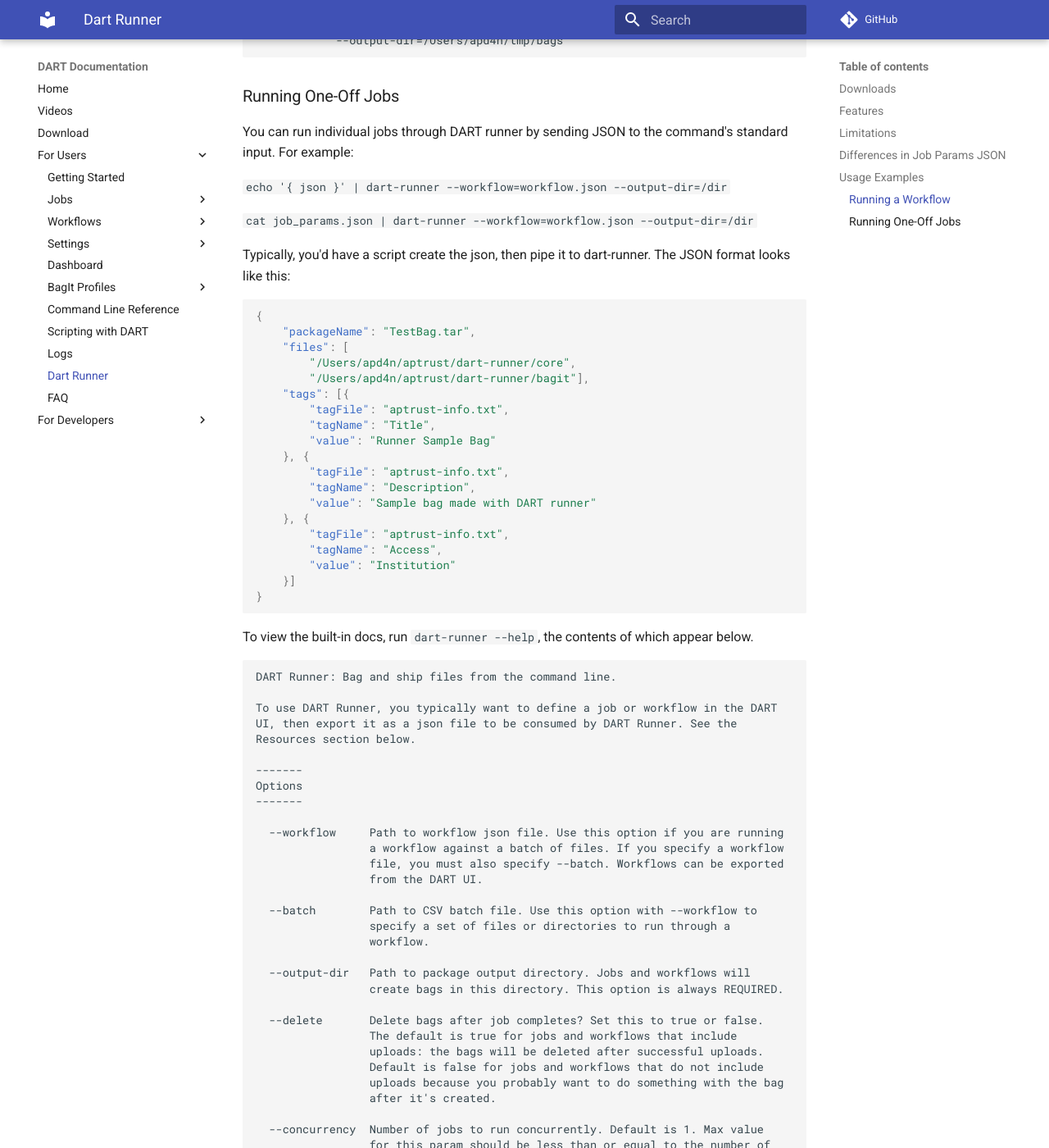
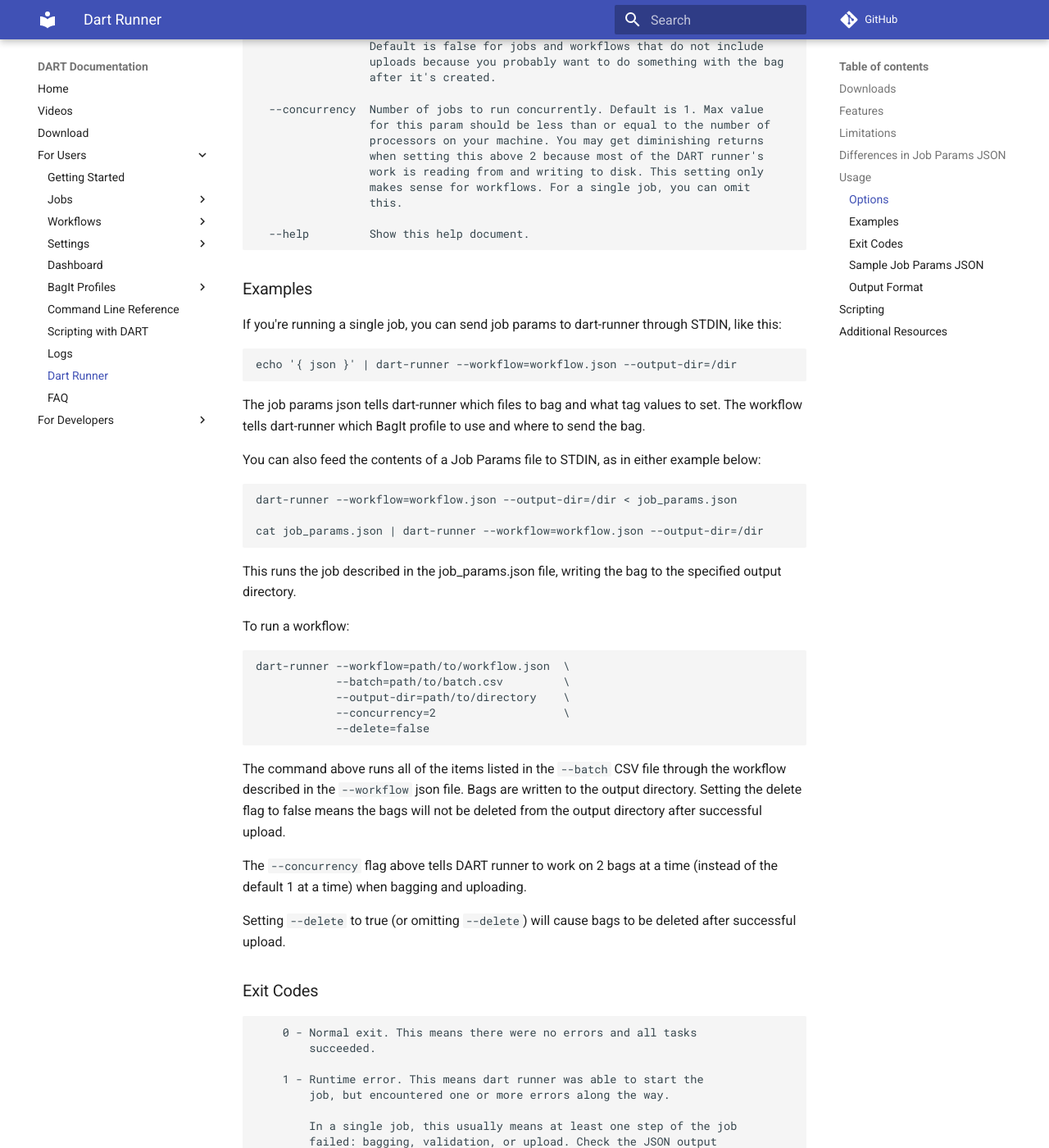
Before and after one commit to APTrust/dart-docs, an MkDocs documentation site: the page built from docs/users/dart_runner.md, in a window 1280 px wide and 1400 px high, scrolled down 2483 px. Shown: the whole window at 82% size. Built offline with MkDocs 1.6.1 and Material for MkDocs 9.7.7, drawn with Linux system fonts in a browser that asks for light colours; comment, search, counter and statistics services are not loaded; some of the changed text lies outside the part shown.

Commit message:
Updated dart-runner docs. Added exit codes, scripting advice, json output. Removed duplication.

````diff
--- a/docs/users/dart_runner.md
+++ b/docs/users/dart_runner.md
@@ -57,71 +57,11 @@
 
 The help text below shows an example of valid Job Params JSON for dart-runner.
 
-## Usage Examples
+## Usage
 
-### Running a Workflow
-
-The following command runs all items in the CSV file through the specified workflow:
-
-`dart-runner --workflow=workflow.json --batch=batch.csv --output-dir=/home/user/bags`
-
-Bags will be written the --output_dir and deleted after successful upload. If you want to keep the bags after upload, add this to the end of the command:
-
-`--delete=false`
-
-We'll run this example, which creates three bags (as defined in the batch file) and uploads them to a local S3 server.
+### Options
 
 ```
-dart-runner --workflow=./testdata/files/postbuild_test_workflow.json \
-            --batch=./testdata/files/postbuild_test_batch.csv \
-            --output-dir=/Users/apd4n/tmp/bags
-```
-
-### Running One-Off Jobs
-
-You can run individual jobs through DART runner by sending JSON to the command's standard input. For example:
-
-`echo '{ json }' | dart-runner --workflow=workflow.json --output-dir=/dir`
-
-`cat job_params.json | dart-runner --workflow=workflow.json --output-dir=/dir`
-
-Typically, you'd have a script create the json, then pipe it to dart-runner. The JSON format looks like this:
-
-```json
-{
-	"packageName": "TestBag.tar",
-	"files": [
-	    "/Users/apd4n/aptrust/dart-runner/core",
-	    "/Users/apd4n/aptrust/dart-runner/bagit"],
-	"tags": [{
-		"tagFile": "aptrust-info.txt",
-		"tagName": "Title",
-		"value": "Runner Sample Bag"
-	}, {
-		"tagFile": "aptrust-info.txt",
-		"tagName": "Description",
-		"value": "Sample bag made with DART runner"
-	}, {
-		"tagFile": "aptrust-info.txt",
-		"tagName": "Access",
-		"value": "Institution"
-	}]
-}
-```
-
-To view the built-in docs, run `dart-runner --help`, the contents of which appear below.
-
-```
-DART Runner: Bag and ship files from the command line.
-
-To use DART Runner, you typically want to define a job or workflow in the DART
-UI, then export it as a json file to be consumed by DART Runner. See the
-Resources section below.
-
--------
-Options
--------
-
   --workflow     Path to workflow json file. Use this option if you are running
                  a workflow against a batch of files. If you specify a workflow
                  file, you must also specify --batch. Workflows can be exported
@@ -129,7 +69,8 @@
 
   --batch        Path to CSV batch file. Use this option with --workflow to
                  specify a set of files or directories to run through a
-                 workflow.
+                 workflow. The batch file format is described at
+                 https://aptrust.github.io/dart-docs/users/workflows/batch_jobs/
 
   --output-dir   Path to package output directory. Jobs and workflows will
                  create bags in this directory. This option is always REQUIRED.
@@ -150,11 +91,9 @@
                  this.
 
   --help         Show this help document.
+```
 
-
---------
-Examples
---------
+### Examples
 
 If you're running a single job, you can send job params to dart-runner through
 STDIN, like this:
@@ -165,7 +104,9 @@
 to set. The workflow tells dart-runner which BagIt profile to use and where to
 send the bag.
 
-You can also feed the contents of a Job Params file to STDIN, like this:
+You can also feed the contents of a Job Params file to STDIN, as in either example below:
+
+    dart-runner --workflow=workflow.json --output-dir=/dir < job_params.json
 
     cat job_params.json | dart-runner --workflow=workflow.json --output-dir=/dir
 
@@ -180,20 +121,49 @@
                 --concurrency=2                   \
                 --delete=false
 
-The command above runs all of the items listed in the --batch CSV file through
-the workflow described in the --workflow json file. Bags are written to the
+The command above runs all of the items listed in the `--batch` CSV file through
+the workflow described in the `--workflow` json file. Bags are written to the
 output directory. Setting the delete flag to false means the bags will not be
 deleted from the output directory after successful upload.
 
-The --concurrency flag above tells DART runner to work on 2 bags at a time
+The `--concurrency` flag above tells DART runner to work on 2 bags at a time
 (instead of the default 1 at a time) when bagging and uploading.
 
-Setting --delete to true (or omitting --delete) will cause bags to be deleted
+Setting `--delete` to true (or omitting `--delete`) will cause bags to be deleted
 after successful upload.
 
-----------------------
-Sample Job Params JSON
-----------------------
+### Exit Codes
+
+```
+    0 - Normal exit. This means there were no errors and all tasks
+        succeeded.
+
+    1 - Runtime error. This means dart runner was able to start the
+        job, but encountered one or more errors along the way.
+
+        In a single job, this usually means at least one step of the job
+        failed: bagging, validation, or upload. Check the JSON output
+        for more details about where the failure occurred and what
+        happened.
+
+        When running a batch of jobs through a workflow, this exit code
+        means that one or more of the jobs in the batch failed. In this
+        case, you should find an error message on stderr saying something
+        like "2 Job(s) failed".
+
+    2 - Usage error. This means dart runner didn't even attempt to start
+        the job because something was wrong with the parameters. This
+        usually means you've forgotten to provide a necessary parameter
+        such as --workflow, or that the parameter points to a non-existant
+        or unreadable file. This error also occurs when a parameter contains
+        invalid or unparsable data (bad JSON or bad CSV format).
+
+        You should see a message on stderr describing the problem.
+```
+
+
+### Sample Job Params JSON
+
 
 The following job params tell dart-runner to bag all of the files in
 /home/linus/documents and /home/linus/files. This also tells the bagger to
@@ -204,6 +174,7 @@
 tell dart runner which BagIt profile to use when creating the bag, and where
 to send the bag when it's done.
 
+``` json
 {
 	"packageName": "TestBag.tar",
 	"files": [
@@ -228,19 +199,107 @@
 		}
 	]
 }
+```
 
----------
-Resources
----------
+### Output Format
 
-DART
-    Source:        https://github.com/APTrust/dart
-    User Guide:    https://aptrust.github.io/dart-docs/
+For each completed job, DART Runner prints one line of JSON to stdout (standard output, which is usually a terminal). This means that when running a single job, you'll get one line of output. When running a batch job, you'll get one line for each entry in the CSV batch file.
 
-DART Runner
-    Source:        https://github.com/APTrust/dart-runner
-    User Guide:    https://aptrust.github.io/dart-docs/users/dart-runner/
+DART Runner also prints summary messages to stderr (standard error) when errors occur, though the JSON output on stdout will have more details about what actually went wrong.
 
-DART and DART Runner are free and open source projects from APTrust.org.
+Output from a successful job looks like this:
+
+``` json
+{
+	"jobName": "TestBag.tar",
+	"payloadByteCount": 170742,
+	"payloadFileCount": 55,
+	"succeeded": true,
+	"packageResult": {
+		"attempt": 1,
+		"completed": "2021-12-14T14:50:50.684655-05:00",
+		"errors": {},
+		"fileMtime": "2021-12-14T14:50:50.684637052-05:00",
+		"filepath": "/home/linustmp/bags/TestBag.tar",
+		"filesize": 224256,
+		"info": "",
+		"operation": "package",
+		"provider": "Bagger - DART Runner v0.91-beta-1-g70b06da for Darwin x86_64 (Build 70b06da 2021-12-14)",
+		"remoteChecksum": "",
+		"remoteURL": "",
+		"started": "2021-12-14T14:50:50.66122-05:00",
+		"warning": ""
+	},
+	"validationResult": {
+		"attempt": 1,
+		"completed": "2021-12-14T14:50:50.684665-05:00",
+		"errors": {},
+		"fileMtime": "2021-12-14T14:50:50.684637052-05:00",
+		"filepath": "/home/linustmp/bags/TestBag.tar",
+		"filesize": 224256,
+		"info": "",
+		"operation": "validation",
+		"provider": "Validator - DART Runner v0.91-beta-1-g70b06da for Darwin x86_64 (Build 70b06da 2021-12-14)",
+		"remoteChecksum": "",
+		"remoteURL": "",
+		"started": "2021-12-14T14:50:50.684656-05:00",
+		"warning": ""
+	},
+	"uploadResults": [{
+		"attempt": 1,
+		"completed": "2021-12-14T14:50:50.733585-05:00",
+		"errors": {},
+		"fileMtime": "2021-12-14T14:50:50.684637052-05:00",
+		"filepath": "/home/linustmp/bags/TestBag.tar",
+		"filesize": 224256,
+		"info": "Output file at /home/linustmp/bags/TestBag.tar was deleted at 2021-12-14T14:50:50-05:00",
+		"operation": "upload",
+		"provider": "Uploader - DART Runner v0.91-beta-1-g70b06da for Darwin x86_64 (Build 70b06da 2021-12-14)",
+		"remoteChecksum": "09f4a6d159e07cd11c82ead5d2a3e95c-1",
+		"remoteURL": "s3://localhost:9899/dart-runner.test/TestBag.tar",
+		"started": "2021-12-14T14:50:50.684666-05:00",
+		"warning": ""
+	}],
+	"validationErrors": null
+}
+```
+
+The most important elements in this output are:
 
 ```
+  succeeded       - true or false, indicating whether all steps of the job
+                    succeeded
+
+  errors          - Within each result, this will contain a set of name-value
+                    pairs indicating what went wrong. This element will be
+                    empty if the operation succeeded.
+
+  remoteURL       - The URL to which the package was uploaded. (Applies
+                    only to uploadResults.)
+
+  remoteChecksum  - The ETag returned by the remote S3 server after a
+                    successful upload. (Applies only to uploadResults for
+                    S3 uploads.)
+```
+
+
+## Scripting
+
+Most scripting languages provide ways of capturing the stdout and stderr output of external programs called from within the script. Most languages also let you capture the external process' return code.
+
+When scriping DART Runner, you should generally do the following:
+
+1. Capture the exit code. If it's not zero, log a message or perform some
+   other kind of error handling.
+2. Redirect stdout to a file if you want to save all the JSON instead of
+   capturing it.
+
+You can redirect stdout to a file like this:
+
+    dart-runner [args] > output_log.json
+
+
+## Additional Resources
+
+* [DART Runner Source on GitHub](https://github.com/APTrust/dart-runner)
+* [DART Batch File Format](https://aptrust.github.io/dart-docs/users/workflows/batch_jobs/)
````
